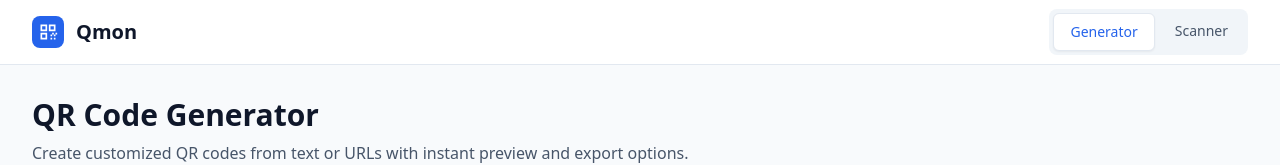
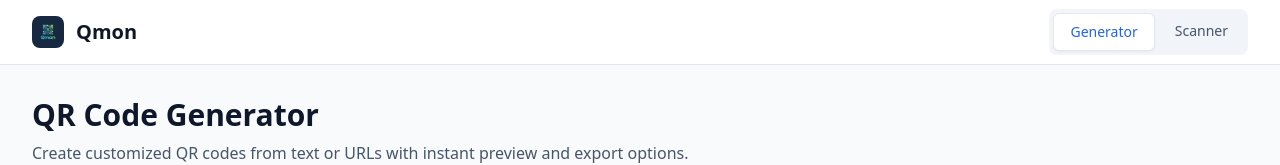
Before and after one commit to alii16/qmon, a website: page pages/qr_code_generator.html in a window 1280 px wide. Shown: the top 165 px of the page. Drawn offline with nearby package versions, Linux system fonts and the light colour scheme.

Commit message:
Update qr_code_generator.html

```diff
--- a/pages/qr_code_generator.html
+++ b/pages/qr_code_generator.html
@@ -15,11 +15,7 @@
             <div class="flex items-center justify-between h-16">
                 <!-- Logo -->
                 <div class="flex items-center space-x-3">
-                    <div class="w-8 h-8 bg-blue-600 rounded-lg flex items-center justify-center">
-                        <svg class="w-5 h-5 text-white" fill="currentColor" viewBox="0 0 24 24">
-                            <path d="M3 3h8v8H3V3zm2 2v4h4V5H5zm8-2h8v8h-8V3zm2 2v4h4V5h-4zM3 13h8v8H3v-8zm2 2v4h4v-4H5zm10 0h2v2h-2v-2zm0 4h2v2h-2v-2zm4-4h2v2h-2v-2zm0 4h2v2h-2v-2zm-2-6h2v2h-2v-2zm4 0h2v2h-2v-2z"/>
-                        </svg>
-                    </div>
+                    <img src="../public/qmon-logo.png" class="w-8 h-8 rounded-lg flex items-center justify-center"/>
                     <h1 class="text-xl font-semibold text-slate-900">Qmon</h1>
                 </div>
 
```
